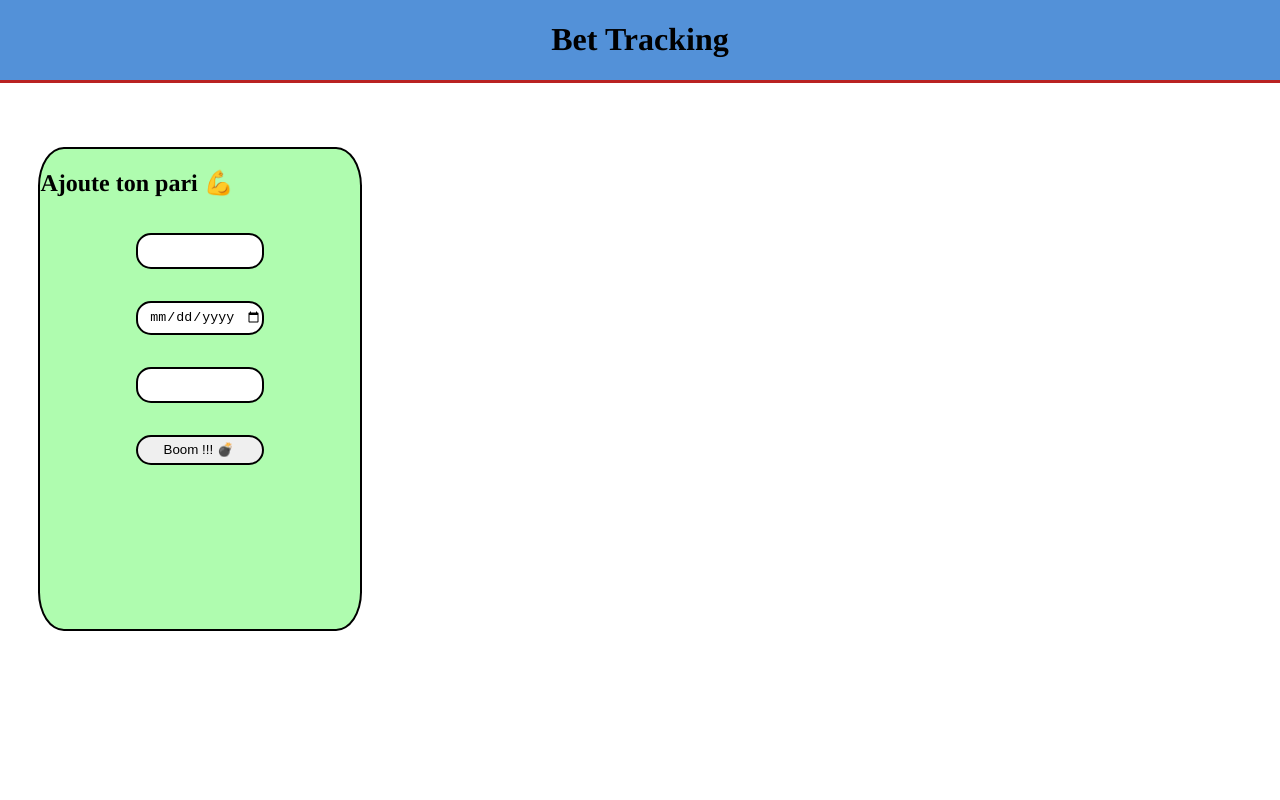
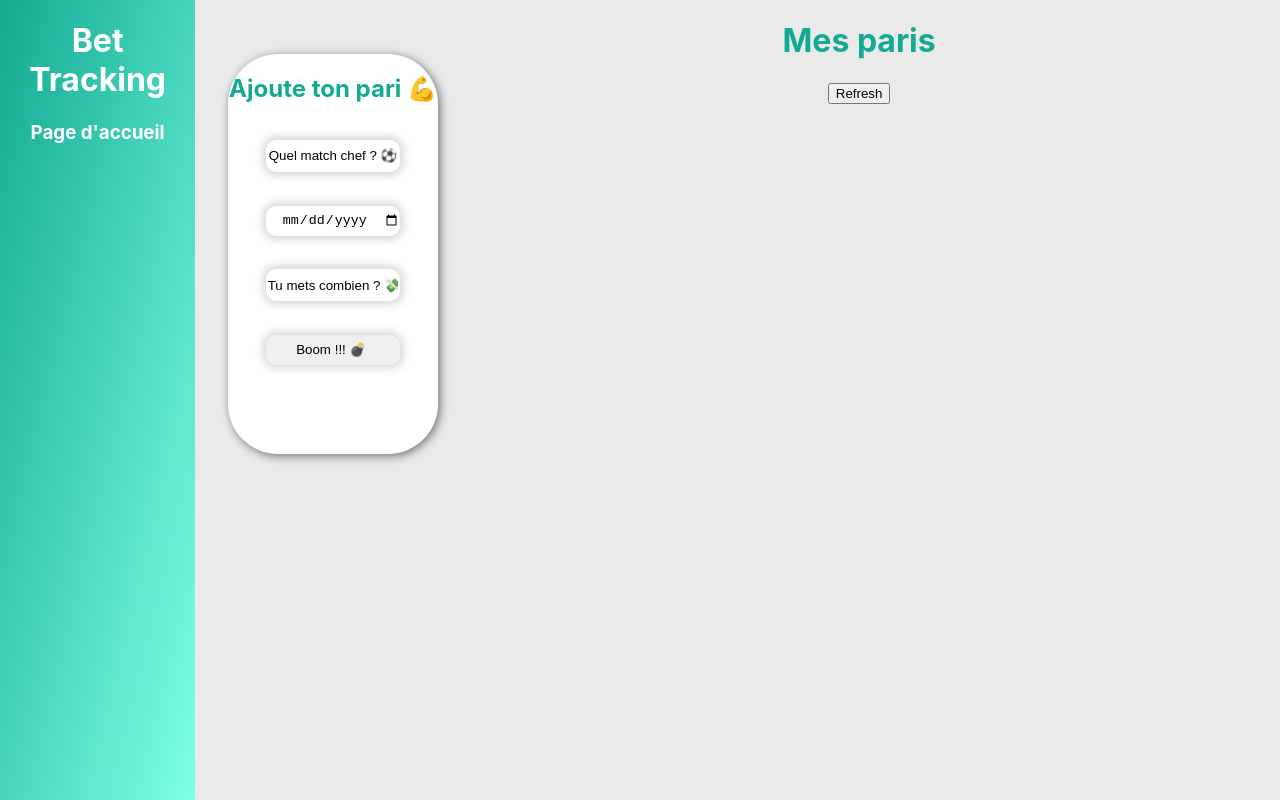
Before and after one commit to puechce/Bet-tracking, a React (Create React App) app in the folder client/: page / in a window 1280 px wide. Built offline with nearby package versions, Linux system fonts and the light colour scheme.

Commit message:
new design and request

```diff
--- a/client/src/App.css
+++ b/client/src/App.css
@@ -1,12 +1,13 @@
 .App {
-  min-height: 100vh;
   display: flex;
-  flex-direction: column;
-  background: white;
-  font-family: Times, "Times New Roman", Georgia, serif;
+  flex-direction: row;
+  color: white;
+
 }
 
 .Body {
+  background: rgb(235, 234, 234);
   display: flex;
   flex-direction: row;
+  width: 100%;
 }
--- a/client/src/App.js
+++ b/client/src/App.js
@@ -1,13 +1,15 @@
 import './App.css';
-import Header from "./component/header/Header"
+import SideBar from "./component/header/SideBar"
 import Add from "./component/add/Add"
+import Bets from "./component/bets/Bets"
 
 function App() {
   return (
     <div className="App">
-      <Header/>
+      <SideBar/>
       <div className="Body">
         <Add/>
+        <Bets/>
       </div>
     </div>
   );
--- a/client/src/component/add/Add.jsx
+++ b/client/src/component/add/Add.jsx
@@ -12,22 +12,22 @@ function empty(id){
 function Add(){
     const formik = useFormik({
         initialValues: {
-          name: '',
+          name: 'Quel match chef ? ⚽',
           date: '',
-          bet: '',
+          bet: 'Tu mets combien ? 💸',
         },
 
-        onSubmit: values => {
+        onSubmit: (values) => {
           axios({
               method:'post',
-              url:'/test',
+              url:'http://localhost:8080/test',
               data:values
           }).then(function (response) {
             console.log(response);
           }).catch(function (error) {
             console.log(error);
           });
-          console.log(values)
+          formik.resetForm()
         }
       });
 
--- a/client/src/component/add/add.css
+++ b/client/src/component/add/add.css
@@ -1,12 +1,13 @@
 add {
-  background: rgb(175, 252, 175);
+  background: rgb(255, 255, 255);
   margin-top: 5%;
   margin-left: 3%;
-  border-radius: 8%;
-  border-color: black;
-  border: 2px solid black;
+  border-radius: 50px;
   width: 25%;
-  height: 30em;
+  height: 50%;
+  box-shadow:2px 2px 10px rgb(112, 112, 112);
+  color: rgb(18, 170, 145);
+  text-align: center;
 }
 
 form {
@@ -15,13 +16,16 @@ form {
   justify-content: space-around;
   margin-left: auto;
   margin-right: auto;
-  width: 50%;
+  width: 80%;
 }
 
 input {
-  border: 2px solid black;
-  border-radius: 15px;
+  border-radius: 10px;
   margin: 10%;
   height: 30px;
   text-align: center;
+  box-shadow: 0px 0px 10px 3px rgb(212, 212, 212);
+  border-color: black;
+  border: 2px;
+
 }
--- /dev/null
+++ b/client/src/component/bets/Bets.jsx
@@ -0,0 +1,26 @@
+import React from "react";
+import "./bets.css";
+import axios from 'axios';
+
+function display(){
+    axios({
+        method:"get",
+        url:"http://localhost:8080/disp"
+    }).then(function (response) {
+        console.log(response.data.data);
+      }).catch(function (error) {
+        console.log(error);
+      });
+}
+
+function Bets(){
+
+    return (
+        <bets>
+            <h1>Mes paris</h1>
+            <button onClick={()=>display()}>Refresh</button>
+        </bets>
+    )
+}
+
+export default Bets ;
--- /dev/null
+++ b/client/src/component/bets/bets.css
@@ -0,0 +1,5 @@
+bets {
+    width: 100%;
+    text-align: center;
+    color: rgb(18, 170, 145);
+}
--- a/client/src/component/header/Header.jsx
+++ b/client/src/component/header/SideBar.jsx
@@ -1,12 +1,13 @@
 import React from "react";
-import "./header.css";
+import "./sidebar.css";
 
-function Header(){
+function SideBar(){
     return (
         <header>
                 <h1>Bet Tracking</h1>
+                <h3>Page d'accueil</h3>
         </header>
     )
 }
 
-export default Header ;
+export default SideBar ;
--- a/client/src/component/header/header.css
+++ /dev/null
@@ -1,6 +0,0 @@
-header {
-  width: 100%;
-  background: rgb(83, 145, 216);
-  text-align: center;
-  border-bottom: 3px solid rgb(185, 34, 34);
-}
--- /dev/null
+++ b/client/src/component/header/sidebar.css
@@ -0,0 +1,6 @@
+header {
+  background:linear-gradient(to bottom right,rgb(18, 170, 145),rgb(126, 255, 233));
+  text-align: center;
+  height: 50em;
+  width: 18%;
+}
--- a/client/src/index.css
+++ b/client/src/index.css
@@ -5,6 +5,8 @@ body {
     sans-serif;
   -webkit-font-smoothing: antialiased;
   -moz-osx-font-smoothing: grayscale;
+  height: 100%;
+  width:100%;
 }
 
 code {
```
Also changed, not shown: 25 other files (tests, documents, lock files or other folders).
